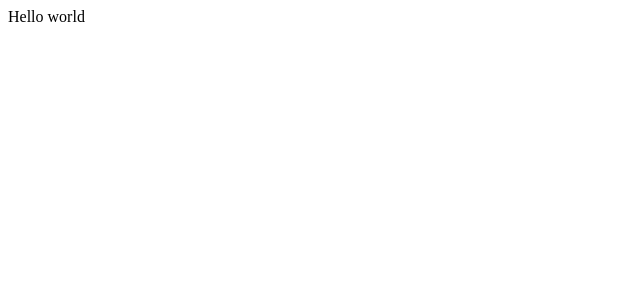
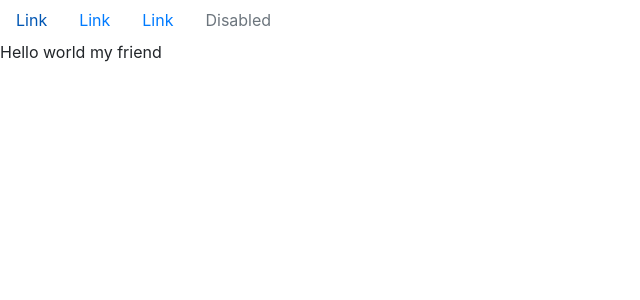
Before and after one commit to Hao-TW/PHPexercise, a PHP site: page /ch6/test1.php in a window 1280 px wide. Before the commit the part shown is almost empty. Shown: the top 300 px of the page, without its empty margins (0-640 px from the left). Run offline with PHP 8.4, Linux system fonts and the light colour scheme.

Commit message:
modify files

```diff
--- a/ch6/test1.php
+++ b/ch6/test1.php
@@ -2,11 +2,36 @@
 <html lang="en">
 <head>
     <meta charset="UTF-8">
+      <!-- Responsive meta tag -->
+      <meta name="viewport" content="width=device-width, initial-scale=1, shrink-to-fit=no">
+
+      <!-- Bootstrap CSS -->
+      <link rel="stylesheet" href="https://stackpath.bootstrapcdn.com/bootstrap/4.3.1/css/bootstrap.min.css" integrity="sha384-ggOyR0iXCbMQv3Xipma34MD+dH/1fQ784/j6cY/iJTQUOhcWr7x9JvoRxT2MZw1T" crossorigin="anonymous">
+
     <title>first test</title>
 </head>
 <body>
+<ul class="nav">
+  <li class="nav-item">
+    <a class="nav-link" href="#">Link</a>
+  </li>
+  <li class="nav-item">
+    <a class="nav-link" href="#">Link</a>
+  </li>
+  <li class="nav-item">
+    <a class="nav-link" href="#">Link</a>
+  </li>
+  <li class="nav-item">
+    <a class="nav-link disabled" href="#">Disabled</a>
+  </li>
+</ul>
     <?php
-    printf("Hello world")
+    printf("Hello world my friend")
     ?>
+    <!-- Optional JavaScript -->
+      <!-- jQuery first, then Popper.js, then Bootstrap JS -->
+      <script src="https://code.jquery.com/jquery-3.3.1.slim.min.js" integrity="sha384-q8i/X+965DzO0rT7abK41JStQIAqVgRVzpbzo5smXKp4YfRvH+8abtTE1Pi6jizo" crossorigin="anonymous"></script>
+      <script src="https://cdnjs.cloudflare.com/ajax/libs/popper.js/1.14.7/umd/popper.min.js" integrity="sha384-UO2eT0CpHqdSJQ6hJty5KVphtPhzWj9WO1clHTMGa3JDZwrnQq4sF86dIHNDz0W1" crossorigin="anonymous"></script>
+      <script src="https://stackpath.bootstrapcdn.com/bootstrap/4.3.1/js/bootstrap.min.js" integrity="sha384-JjSmVgyd0p3pXB1rRibZUAYoIIy6OrQ6VrjIEaFf/nJGzIxFDsf4x0xIM+B07jRM" crossorigin="anonymous"></script>
 </body>
 </html>
```
